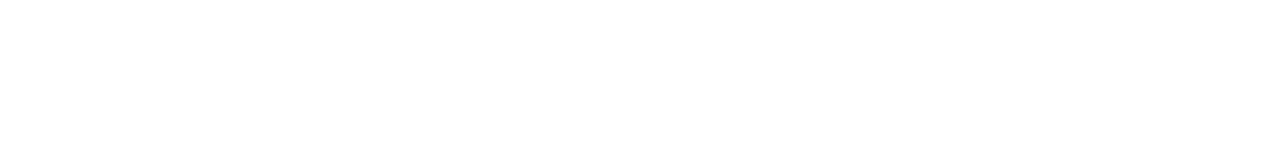
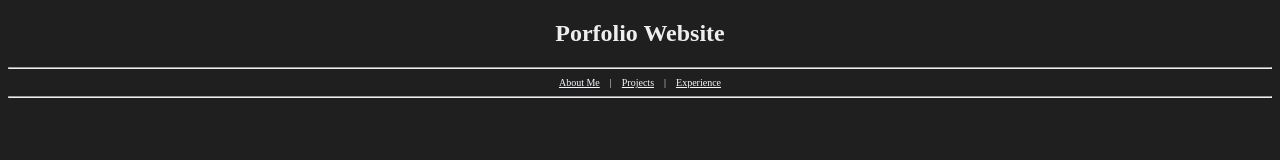
Before and after one commit to ZackaryWeatherford/Portfolio-Website, a plain HTML site: page index.html in a window 1280 px wide. Drawn offline with Linux system fonts and the light colour scheme.

Commit message:
first commit

```diff
--- a/index.html
+++ b/index.html
@@ -1,17 +1,25 @@
 <!DOCTYPE html>
-<html>
+<html lang = "en">
 
 
   <head>
+    <meta charset = "utf-8">
 
+    <link rel = "stylesheet" href = "style.css" type = "text/css">
 
+    <title>Portfolio Website</title>
 
   </head>
 
 
   <body>
+    <h2>Porfolio Website</h2>
 
-
+    <hr>
+    <nav>
+      <a href="aboutme.html">About Me</a> &nbsp;&nbsp; | &nbsp;&nbsp; <a href="projects.html">Projects</a> &nbsp;&nbsp; | &nbsp;&nbsp; <a href="experience.html">Experience</a>
+    </nav>
+    <hr>
 
   </body>
 
--- a/style.css
+++ b/style.css
@@ -0,0 +1,31 @@
+
+body{
+    background-color: rgb(31, 31, 31);
+    color: rgb(238, 238, 238);
+}
+
+h2{
+    text-align: center;
+
+}
+
+nav{
+    font-size:x-small;
+    text-align: center;
+}
+
+a{
+    color:aliceblue;
+}
+
+a:visited{
+    color: rgb(130, 130, 130);
+}
+
+a::view-transition
+
+hr{
+  border: none;
+  height: 0.5px;
+  background-color: #cccccc;
+}
```
Also changed, not shown: aboutme.html (added, +12 -0 lines), experience.html (added), projects.html (added).
